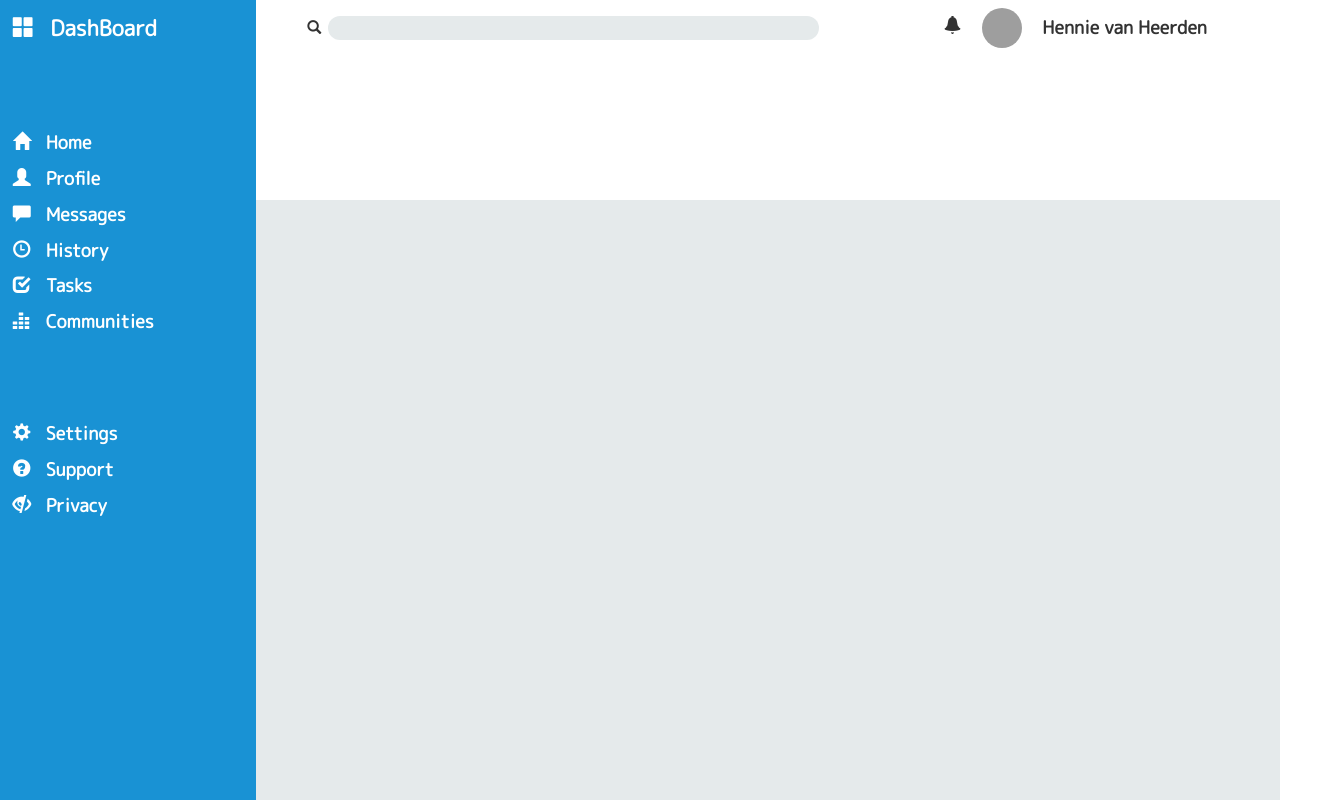
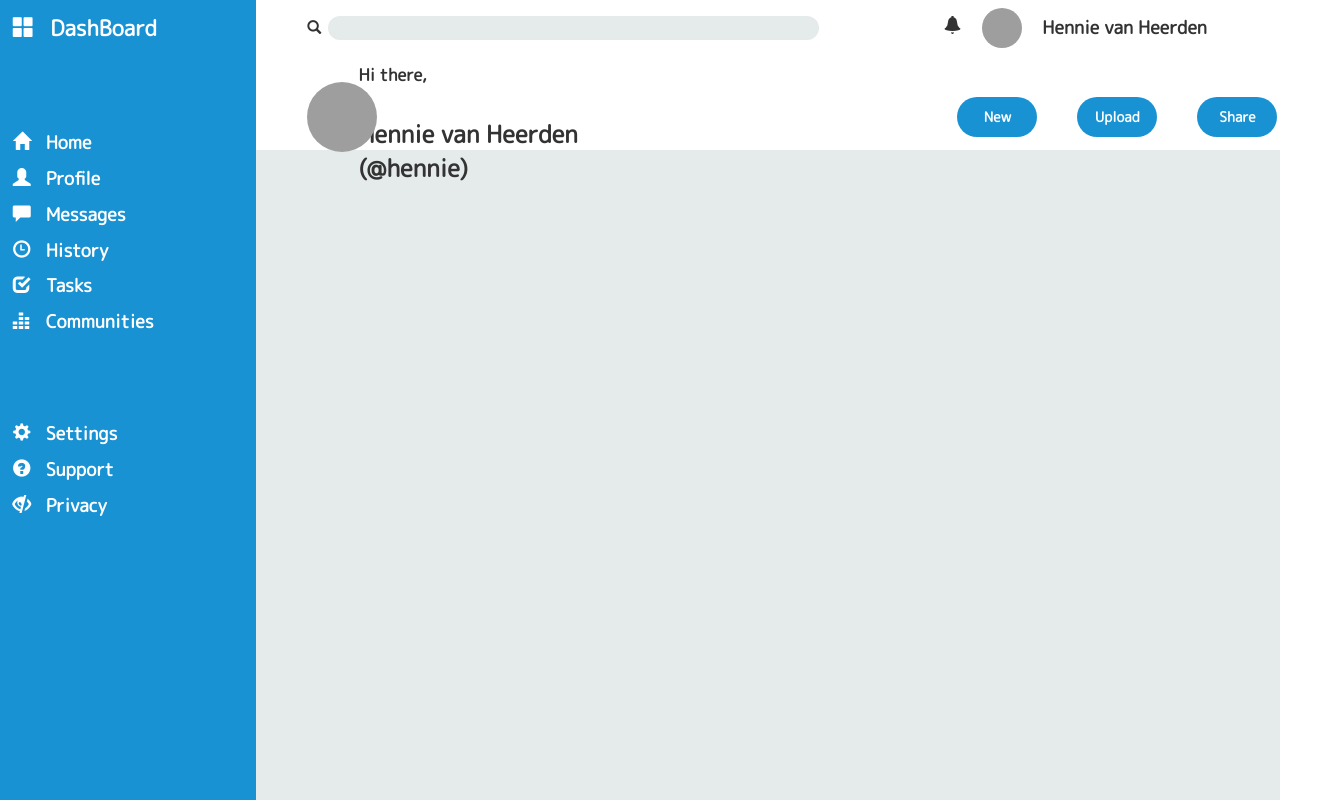
Before and after one commit to Hennie-dev/AdminDashboard, a plain HTML site: page index.html in a window 1280 px wide. Shown: the whole page, 1317 px wide, since content can reach past the window. Drawn offline with nearby package versions, Linux system fonts and the light colour scheme; grey boxes are pictures that could not be loaded.

Commit message:
Added buttons to the topbar.

```diff
--- a/index.html
+++ b/index.html
@@ -48,6 +48,17 @@
                     </div>
                 </div>
                 <div id="topBarBottom">
+                    <div id="topBarBottomLeft">
+                        <div id="avatarPic"><img id="avatar" height="70px" width="70px" alt="User avatar picture" src="https://images.pexels.com/photos/920220/pexels-photo-920220.jpeg?auto=compress&cs=tinysrgb&w=800">
+                        </div>
+                        <div id="welcomeMessage"> Hi there,</div>
+                        <div id="userName"> Hennie van Heerden (@hennie)</div>
+                    </div>
+                    <div id="topBarBottomRight">
+                        <div id="newButton"><button type="none">New</button></div>
+                        <div id="uploadButton"><button type="none">Upload</button></div>
+                        <div id="shareButton"><button type="none">Share</button></div>
+                    </div>
 
                 </div>
             </div>
--- a/styles.css
+++ b/styles.css
@@ -81,6 +81,7 @@
     top: 10px;
     background-color: white;
     grid-area: 1 / 2 / 2 / 6;
+    height: 150px;
 }
 
 #topBarTop{
@@ -125,3 +126,75 @@
         font-size: large;
     }
 }
+
+#topBarBottom{
+    display: grid;
+    grid-template-columns: 1fr 1fr;
+}
+
+#topBarBottomLeft{
+    display: grid;
+    grid-template-columns: 1fr 3fr 1fr;
+    grid-template-rows: 1fr 1fr;
+
+}
+
+#avatarPic{
+
+    grid-area: 1 / 1 / 3 / 2;
+    align-self: center;
+    & img{
+        position: relative;
+        left: 4vw;
+        border-radius: 50%;
+    }
+
+}
+
+#welcomeMessage{
+    grid-area : 1 / 2 / 2 / 3;
+    text-align: left;
+    font-weight: 600;
+    font-size: larger;
+    padding-top: 15px;
+}
+
+#userName{
+    grid-area: 2/ 2 / 2 / 2;
+    text-align: left;
+    font-weight: 900;
+    font-size: x-large;
+
+}
+
+#topBarBottomRight{
+    display: grid;
+    grid-template-columns: repeat(3, min(120px, 120px));;
+    align-content: center;
+    position: relative;
+    /*right: 4vw;*/
+    padding-left: 37%;
+
+    & button{
+
+        font-weight: bolder;
+        color: white;
+        border-radius: 30px;
+        border: none;
+        background-color: #1992D4;
+        width: 80px;
+        height: 40px;
+
+    }
+
+    & #newButton{
+        grid-column-start: 1;
+    }
+
+    & #uploadButton{
+        grid-column-start: 2;
+    }
+    & #submitButton{
+        grid-column-start: 3;
+    }
+}
```
